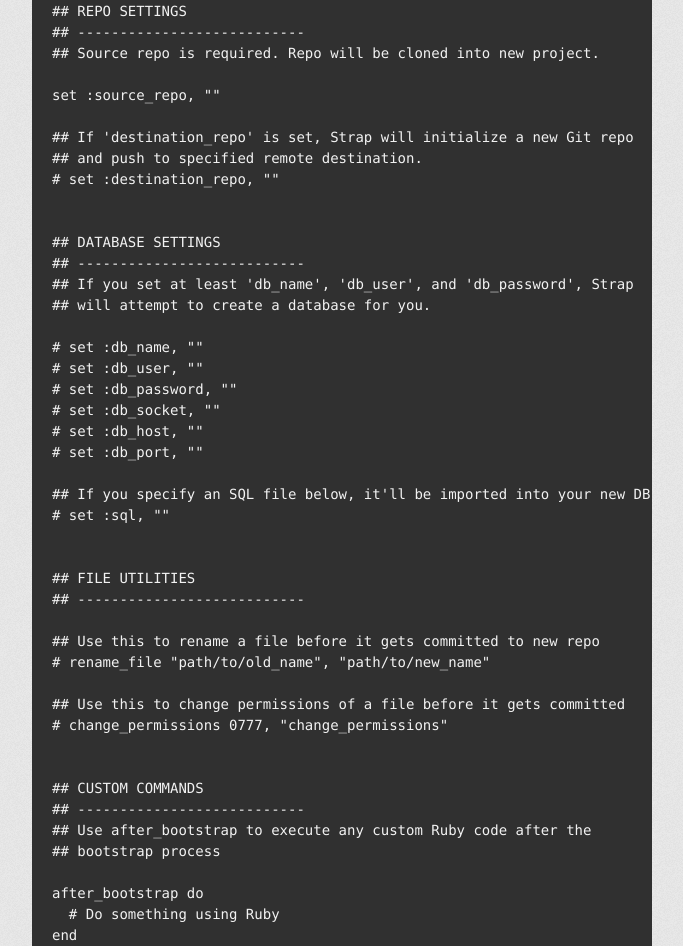
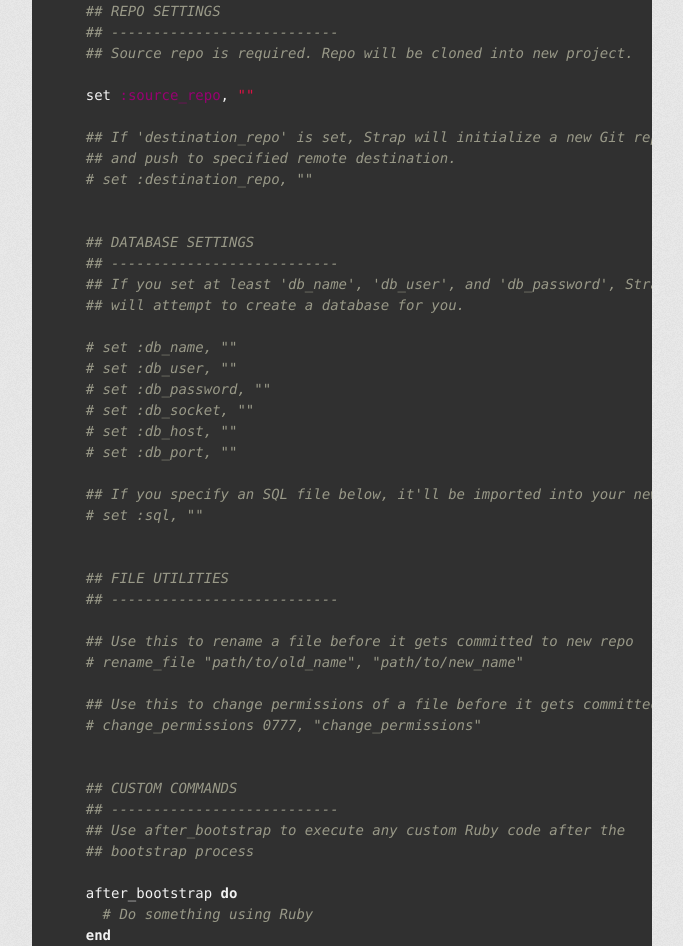
Before and after one commit to mattfordham/Strap, a plain HTML site: page index.html in a window 1280 px wide. Shown: the part 1307-2253 px from the top of the page, without its empty margins (298-981 px from the left). Drawn offline with Linux system fonts and the light colour scheme; a web font is replaced by a local one.

```diff
--- a/index.html
+++ b/index.html
@@ -70,52 +70,52 @@ to a remote repo, if one was specified. </p>
 <p>After running <code>strap init PATH</code>, you'll need to edit the project's Strapfile before running <code>strap go</code>. The Strapfile is where
 you tell Strap what to do. All the options available to you are described in the default Strapfile:</p>
 
-<pre><code>## REPO SETTINGS
-## ---------------------------
-## Source repo is required. Repo will be cloned into new project.
+<div class="highlight"><pre>    <span class="c1">## REPO SETTINGS</span>
+    <span class="c1">## ---------------------------</span>
+    <span class="c1">## Source repo is required. Repo will be cloned into new project.</span>
 
-set :source_repo, ""
+    <span class="n">set</span> <span class="ss">:source_repo</span><span class="p">,</span> <span class="s2">""</span>
 
-## If 'destination_repo' is set, Strap will initialize a new Git repo
-## and push to specified remote destination.
-# set :destination_repo, ""
+    <span class="c1">## If 'destination_repo' is set, Strap will initialize a new Git repo</span>
+    <span class="c1">## and push to specified remote destination.</span>
+    <span class="c1"># set :destination_repo, ""</span>
 
 
-## DATABASE SETTINGS
-## ---------------------------
-## If you set at least 'db_name', 'db_user', and 'db_password', Strap
-## will attempt to create a database for you.
+    <span class="c1">## DATABASE SETTINGS</span>
+    <span class="c1">## ---------------------------</span>
+    <span class="c1">## If you set at least 'db_name', 'db_user', and 'db_password', Strap</span>
+    <span class="c1">## will attempt to create a database for you.</span>
 
-# set :db_name, ""
-# set :db_user, ""
-# set :db_password, ""
-# set :db_socket, ""
-# set :db_host, ""
-# set :db_port, ""
+    <span class="c1"># set :db_name, ""</span>
+    <span class="c1"># set :db_user, ""</span>
+    <span class="c1"># set :db_password, ""</span>
+    <span class="c1"># set :db_socket, ""</span>
+    <span class="c1"># set :db_host, ""</span>
+    <span class="c1"># set :db_port, ""</span>
 
-## If you specify an SQL file below, it'll be imported into your new DB.
-# set :sql, ""
+    <span class="c1">## If you specify an SQL file below, it'll be imported into your new DB.</span>
+    <span class="c1"># set :sql, ""</span>
 
 
-## FILE UTILITIES
-## ---------------------------
+    <span class="c1">## FILE UTILITIES</span>
+    <span class="c1">## ---------------------------</span>
 
-## Use this to rename a file before it gets committed to new repo
-# rename_file "path/to/old_name", "path/to/new_name"
+    <span class="c1">## Use this to rename a file before it gets committed to new repo</span>
+    <span class="c1"># rename_file "path/to/old_name", "path/to/new_name"</span>
 
-## Use this to change permissions of a file before it gets committed
-# change_permissions 0777, "change_permissions"
+    <span class="c1">## Use this to change permissions of a file before it gets committed</span>
+    <span class="c1"># change_permissions 0777, "change_permissions"</span>
 
 
-## CUSTOM COMMANDS
-## ---------------------------
-## Use after_bootstrap to execute any custom Ruby code after the
-## bootstrap process
+    <span class="c1">## CUSTOM COMMANDS</span>
+    <span class="c1">## ---------------------------</span>
+    <span class="c1">## Use after_bootstrap to execute any custom Ruby code after the</span>
+    <span class="c1">## bootstrap process</span>
 
-after_bootstrap do
-  # Do something using Ruby
-end
-</code></pre>
+    <span class="n">after_bootstrap</span> <span class="k">do</span>
+      <span class="c1"># Do something using Ruby</span>
+    <span class="k">end</span>
+</pre></div>
 
 <p>At the very least, you'll need to set a source repo (otherwise there really isn't any point to using the tool). </p>
 
```
Also changed, not shown: params.json (+1 -1 lines).
